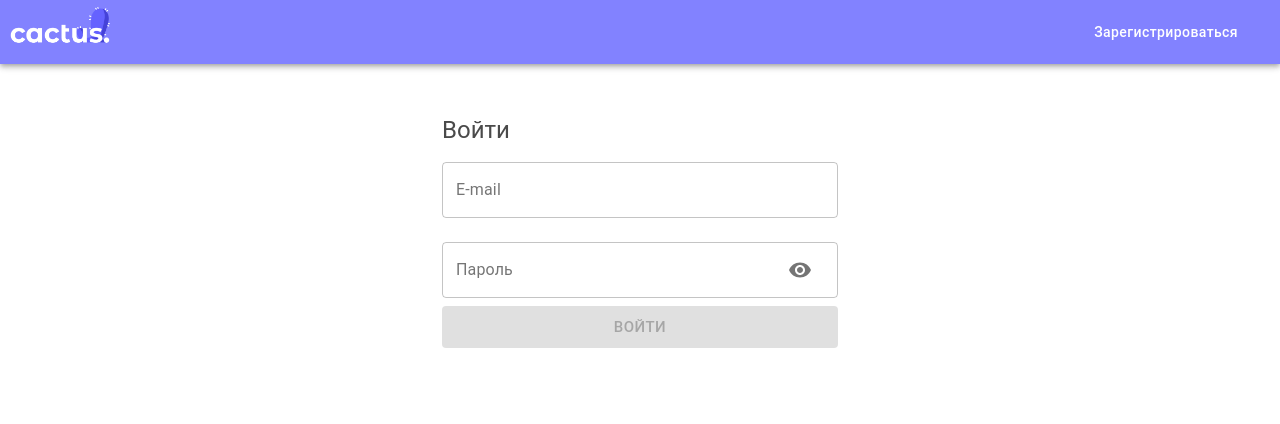
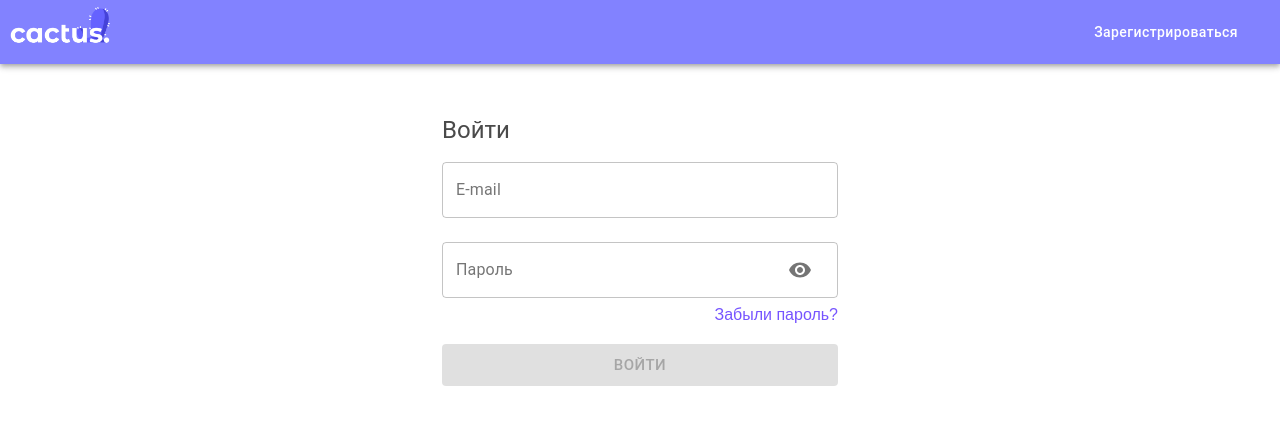
Before and after one commit to aidoha/diploma, a React app: page /signin in a window 1280 px wide. Shown: the top 424 px of the page. Built offline with nearby package versions, Linux system fonts and the light colour scheme; what apollo-upload-client would draw is missing.

Commit message:
feat: forgot-password page

```diff
--- a/src/components/topbar/index.js
+++ b/src/components/topbar/index.js
@@ -13,7 +13,7 @@ import { routes } from '../../constants';
 import { useStyles } from './style';
 import logo from '../../images/icon.png';
 
-const { main, signIn, signUp } = routes;
+const { main, signIn, signUp, forgotPassword } = routes;
 
 const TopBar = () => {
   const classes = useStyles();
@@ -25,7 +25,8 @@ const TopBar = () => {
   const title =
     (pathname === '/signup' && 'Регистрация') ||
     (pathname === '/signin' && 'Вход') ||
-    (pathname === '/' && 'Cactus');
+    (pathname === '/' && 'Cactus') ||
+    (pathname === '/forgot-password' && 'Забыли пароль?');
 
   useEffect(() => {
     document.title = title;
@@ -39,7 +40,7 @@ const TopBar = () => {
 
   return (
     <>
-      {pathname === main && (
+      {(pathname === main || pathname === forgotPassword) && (
         <AppBar position='static' className={classes.main_bar}>
           <Box
             display='flex'
--- a/src/constants/index.js
+++ b/src/constants/index.js
@@ -27,6 +27,7 @@ export const routes = {
   main: '/',
   signIn: '/signin',
   signUp: '/signup',
+  forgotPassword: '/forgot-password',
   company: '/company',
   companyView: '/company/edit',
   service: {
--- /dev/null
+++ b/src/pages/auth/forgot-password/index.js
@@ -0,0 +1,52 @@
+import React, { useState } from 'react';
+import { Box, Container, Button, FormControl } from '@material-ui/core';
+import { Topbar } from '../../../components';
+import { CssTextField } from '../../../globalStyle';
+import { useStyles, Spinner } from '../style';
+import { validateEmail } from '../../../utils/index';
+
+const ForgotPassword = () => {
+  const classes = useStyles();
+  const [email, setEmail] = useState('');
+
+  const onSubmit = () => {
+    if (validateEmail(email)) {
+      console.log('ok');
+    }
+  };
+
+  return (
+    <>
+      <Topbar />
+      <Container maxWidth='xs'>
+        <Box display='flex' alignItems='center' marginTop='50px'>
+          <FormControl fullWidth>
+            <CssTextField
+              variant='outlined'
+              required
+              placeholder={'E-mail'}
+              value={email}
+              onChange={(e) => setEmail(e.target.value)}
+            />
+          </FormControl>
+        </Box>
+        <Box marginTop='20px'>
+          <Button
+            type='submit'
+            fullWidth
+            variant='contained'
+            size='large'
+            className={classes.btn_auth}
+            onClick={onSubmit}
+            // startIcon={loading && <Spinner width='20px' height='20px' />}
+            disabled={email === ''}
+          >
+            Отправить
+          </Button>
+        </Box>
+      </Container>
+    </>
+  );
+};
+
+export default ForgotPassword;
--- a/src/pages/auth/sign-in/components/authForm.js
+++ b/src/pages/auth/sign-in/components/authForm.js
@@ -1,7 +1,8 @@
 import React from 'react';
 import { useSelector, useDispatch } from 'react-redux';
+import { useHistory } from 'react-router-dom';
 import { useMutation } from '@apollo/react-hooks';
-import { Button, InputAdornment, IconButton } from '@material-ui/core';
+import { Button, InputAdornment, IconButton, Box } from '@material-ui/core';
 import { Visibility, VisibilityOff } from '@material-ui/icons';
 import {
   handleCustomerEmail,
@@ -18,10 +19,14 @@ import { GENERATE_TOKEN } from '../../queries';
 import { useStyles, Spinner } from '../../style';
 import { CssTextField } from '../../../../globalStyle';
 import { validateEmail } from '../../../../utils';
+import { routes } from '../../../../constants';
 import { errors, succeses } from '../../../../constants/statuses';
+
+const { forgotPassword } = routes;
 
 const AuthForm = () => {
   const classes = useStyles();
+  const { push } = useHistory();
   // const [errorLabel, setErrorLabel] = useState(null);
   const signInState = useSelector((state) => state.signIn);
   const { email, password, showPassword, touched, validated } = signInState;
@@ -97,6 +102,16 @@ const AuthForm = () => {
           ),
         }}
       />
+      <Box
+        display='flex'
+        justifyContent='flex-end'
+        color='#7654ff'
+        marginBottom='20px'
+        style={{ cursor: 'pointer' }}
+        onClick={() => push(forgotPassword)}
+      >
+        Забыли пароль?
+      </Box>
       <Button
         type='submit'
         fullWidth
@@ -108,6 +123,7 @@ const AuthForm = () => {
       >
         Войти
       </Button>
+
       {/* <div>{validated.email === false && 'ERROR EMAIL'}</div> */}
       {/* <div>{errorLabel}</div> */}
     </form>
--- a/src/pages/index.js
+++ b/src/pages/index.js
@@ -1,8 +1,9 @@
 import SignIn from './auth/sign-in/index';
 import SignUp from './auth/sign-up/index';
+import ForgotPassword from './auth/forgot-password/index';
 import Main from './main/index';
 import Company from './company/index';
 import Service from './service/index';
 import Orders from './orders/index';
 
-export { SignIn, SignUp, Main, Company, Service, Orders };
+export { SignIn, SignUp, Main, Company, Service, Orders, ForgotPassword };
--- a/src/routes.js
+++ b/src/routes.js
@@ -1,6 +1,14 @@
 import React from 'react';
 import { Switch, Route, withRouter, Redirect } from 'react-router-dom';
-import { SignIn, Main, SignUp, Company, Service, Orders } from './pages';
+import {
+  SignIn,
+  Main,
+  SignUp,
+  Company,
+  Service,
+  Orders,
+  ForgotPassword,
+} from './pages';
 import CompanyView from './pages/company/components/companyView';
 import { useSelector } from 'react-redux';
 
@@ -20,6 +28,7 @@ export default withRouter(() => {
       <Route path='/' exact component={Main} />
       <Route path='/signin' exact component={SignIn} />
       <Route path='/signup' exact component={SignUp} />
+      <Route path='/forgot-password' exact component={ForgotPassword} />
       <PrivateRoute path='/company' exact Component={Company} />
       <PrivateRoute path='/company/edit/:id' exact Component={CompanyView} />
       <PrivateRoute path='/service/:slug/:id?' Component={Service} />
```
